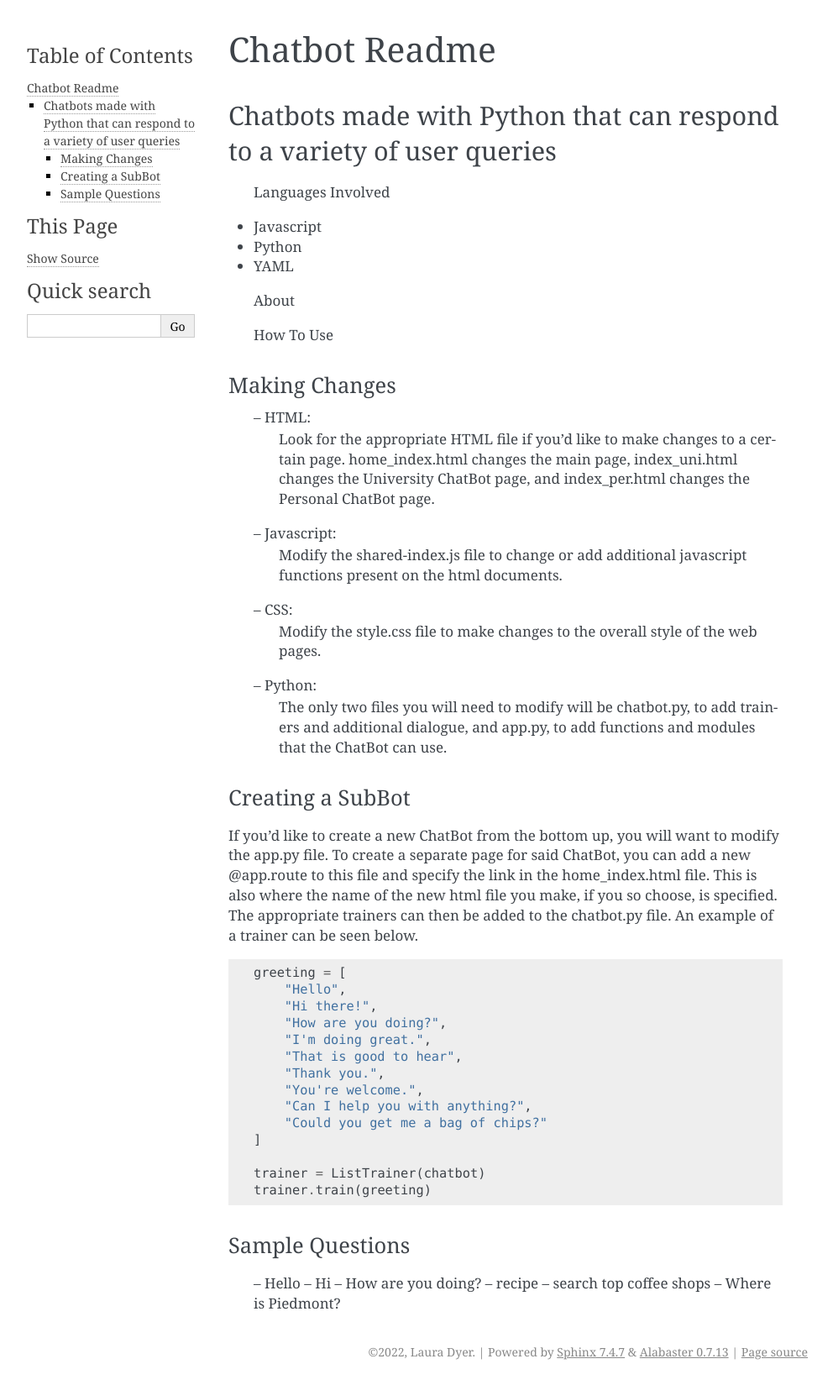
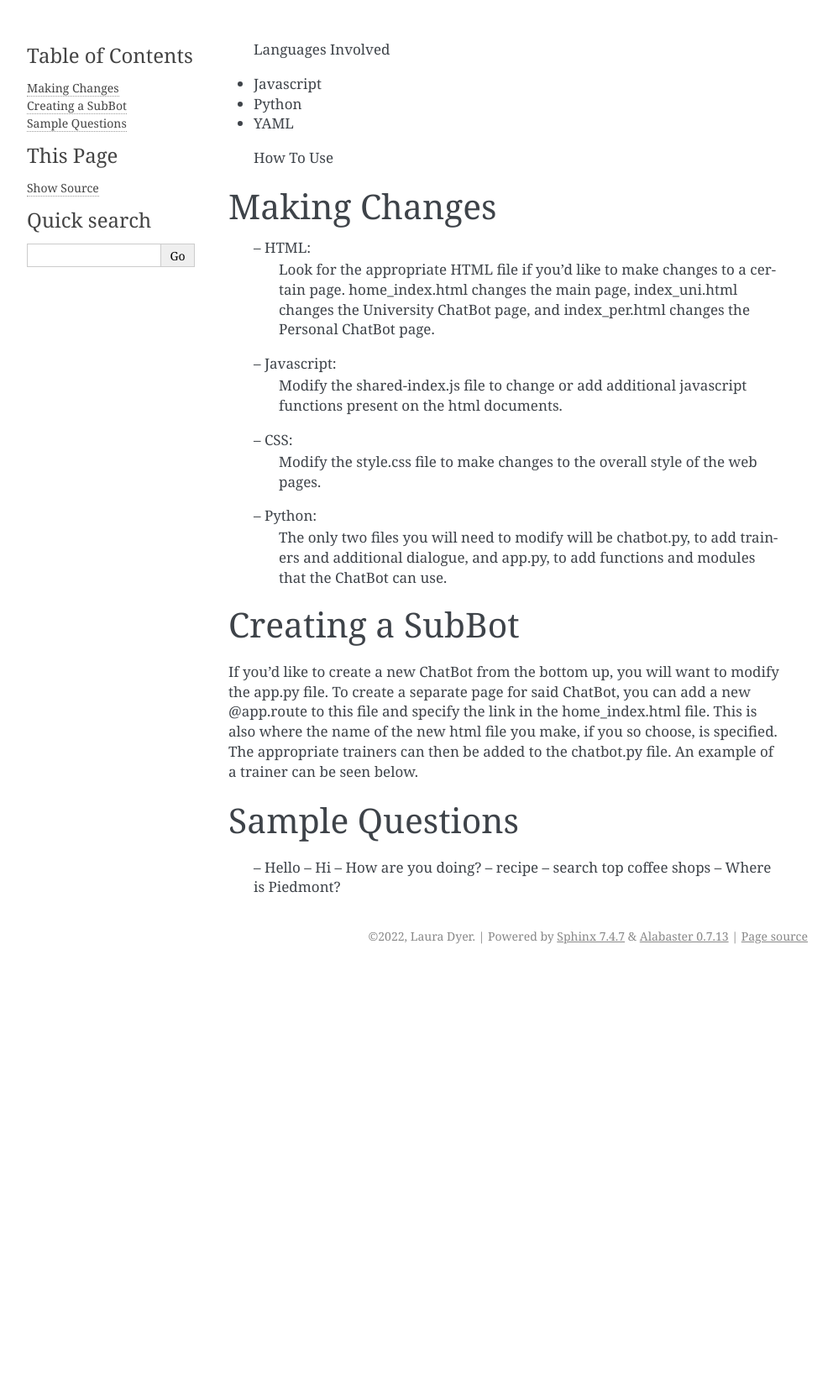
Before and after one commit to LauraDy/multipurpose_chatbot, a Sphinx documentation site: the page built from doc/sphinx/About.rst, in a window 1280 px wide. Shown: the whole page at 84% size, without its empty margins (148-1140 px from the left). Built offline with Sphinx 7.4.7, drawn with Linux system fonts in a browser that asks for light colours; pages that are not in the unit, such as notebooks, are missing from menus; after the commit the page ends 1154 px from its top, so only the background shows below that.

```diff
--- a/doc/sphinx/About.rst
+++ b/doc/sphinx/About.rst
@@ -1,10 +1,3 @@
-==================
- Chatbot Readme
-==================
-------------------------------------------------------------------------------------
- Chatbots made with Python that can respond to a variety of user queries
-------------------------------------------------------------------------------------
-
  Languages Involved
 =====================
 - CSS
@@ -12,10 +5,6 @@
 - Javascript
 - Python
 - YAML
-
- About
-===========
-A ChatBot is an artificial intelligence program often used to simulate human conversation. As AI technology becomes more widespread, the need for ChatBots increases for both users and the companies employing said bots. They are often used to help customers due to their ability to be present online 24 hours a day 7 days a week. This also reduces the need for human employees in these situations. For personal ChatBots, the user prefers for the bot to seem more human than artificial.
 
  How To Use
 =============
@@ -36,23 +25,6 @@
 ==================
 If you'd like to create a new ChatBot from the bottom up, you will want to modify the app.py file. To create a separate page for said ChatBot, you can add a new @app.route to this file and specify the link in the home_index.html file. This is also where the name of the new html file you make, if you so choose, is specified. The appropriate trainers can then be added to the chatbot.py file. An example of a trainer can be seen below.
 
-.. code-block:: python
-
-	greeting = [
-	    "Hello",
-	    "Hi there!",
-	    "How are you doing?",
-	    "I'm doing great.",
-	    "That is good to hear",
-	    "Thank you.",
-	    "You're welcome.",
-	    "Can I help you with anything?",
-	    "Could you get me a bag of chips?"
-	]
-
-	trainer = ListTrainer(chatbot)
-	trainer.train(greeting)
-
 Sample Questions
 =================
  -- Hello
--- a/doc/sphinx/conf.py
+++ b/doc/sphinx/conf.py
@@ -57,7 +57,7 @@
 # so a file named "default.css" will overwrite the builtin "default.css".
 html_static_path = ['_static']
 
-master_doc = 'About'
+master_doc = 'Article'
 
 #cd into doc/sphinx make html to preview
 
```
Also changed, not shown: doc/sphinx/Article.rst (+13 -2 lines), doc/sphinx/ChatBot-ex.png (added), doc/sphinx/eno.png (added), doc/sphinx/home-page.png (added), doc/sphinx/search-test.png (added), 2 other files.
